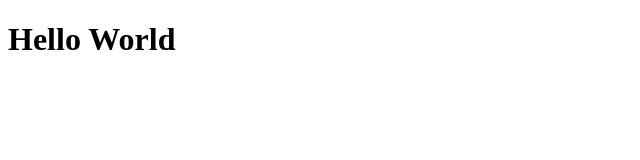
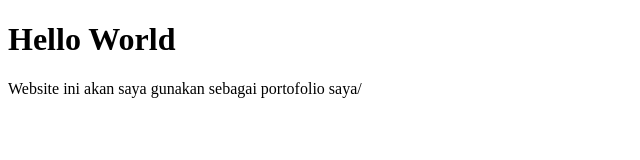
Before and after one commit to anakpambarep/anakpambarep.github.io, a plain HTML site: page index.html in a window 1280 px wide. Shown: the whole page, without its empty margins (0-640 px from the left). Drawn offline with Linux system fonts and the light colour scheme.

Commit message:
Update index.html

```diff
--- a/index.html
+++ b/index.html
@@ -7,5 +7,6 @@
 </head>
 <body>
     <h1>Hello World</h1>
+    <p>Website ini akan saya gunakan sebagai portofolio saya/</p>
 </body>
 </html>
```
